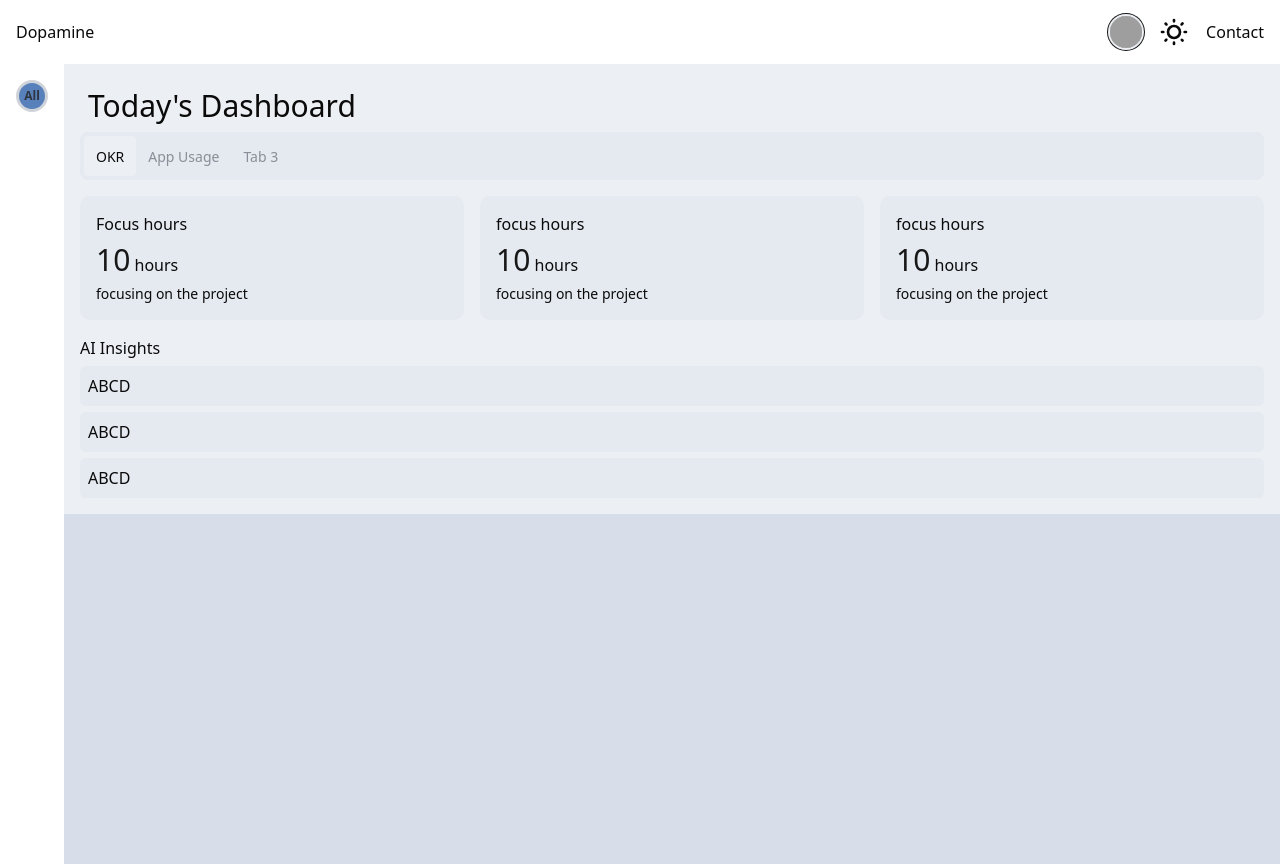
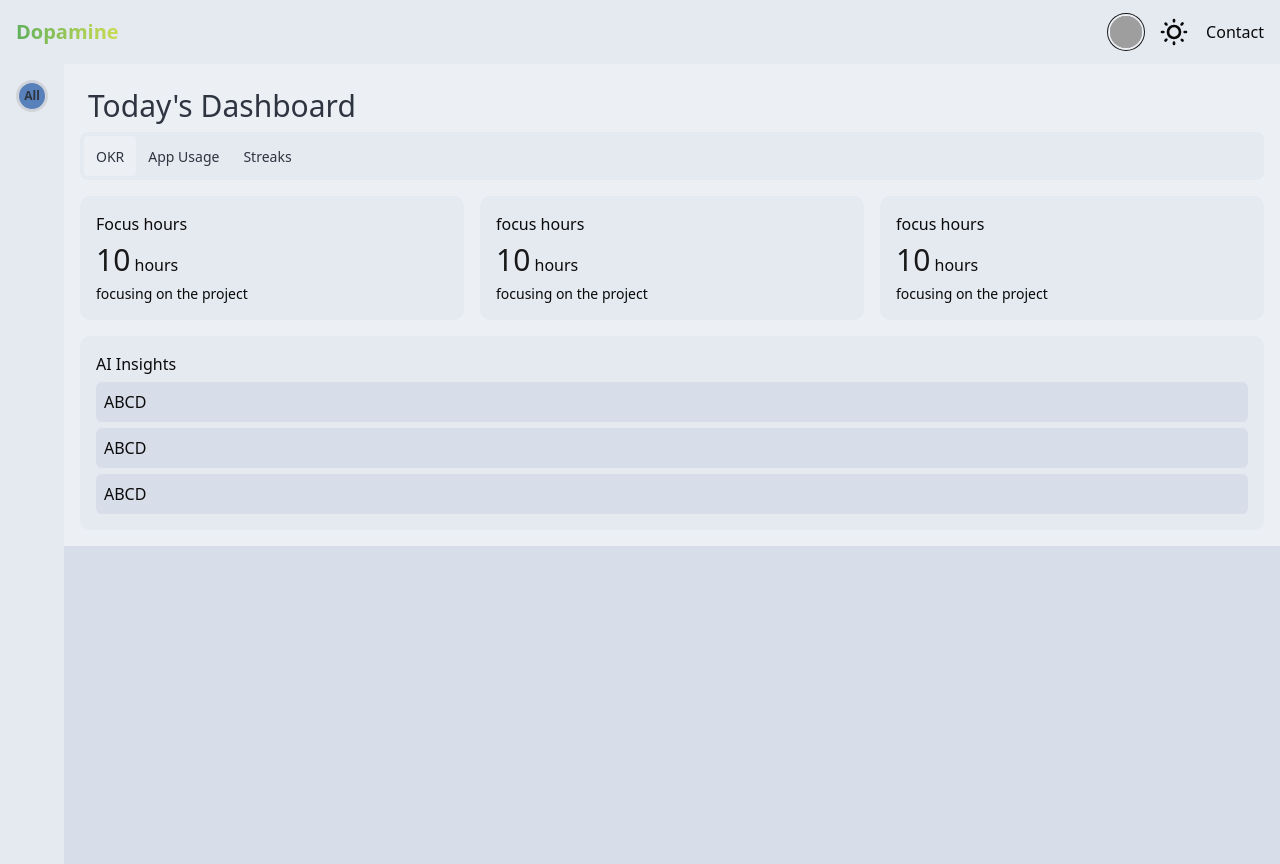
Before and after one commit to TempestShaw/Dopamine, a Next.js app in the folder DopamineWeb/: page / in a window 1280 px wide. Built offline with nearby package versions, Linux system fonts and the light colour scheme; grey boxes are pictures that could not be loaded.

Commit message:
chore: Minor tailwind update

```diff
--- a/DopamineWeb/src/app/components/header.tsx
+++ b/DopamineWeb/src/app/components/header.tsx
@@ -1,9 +1,11 @@
 import ThemeToggler from "./secondary/themeToggler"
 export default function Header() {
     return (
-        <div className="flex justify-between items-center p-4">
-            <div className="">
-                <h1>Dopamine</h1>
+        <div className="flex bg-base-200 justify-between items-center p-4">
+            <div className="flex items-center gap-2 font-bold">
+                 <span className="text-xl bg-clip-text text-transparent bg-gradient-to-r from-[#5fb05a] to-[#cadc51]">
+                    Dopamine
+                </span>
             </div>
             <div className="flex gap-4 items-center">
                 <div className="avatar">
--- a/DopamineWeb/src/app/components/secondary/pie-chart.tsx
+++ b/DopamineWeb/src/app/components/secondary/pie-chart.tsx
@@ -33,7 +33,7 @@ export default function PieChartComponent(data: {data:ChartData}) {
               <g>
                 <path
                   d={`M${sx} ${sy} L${mx} ${my} L${ex} ${ey}`}
-                  stroke={'rgba(0,0,0,0.3)'}
+                  stroke={colors[props.index % colors.length]}
                   fill="none"
                 />
                 <text x={cx} y={cy} dy={8} textAnchor="middle" fill='#000000'>
@@ -50,7 +50,7 @@ export default function PieChartComponent(data: {data:ChartData}) {
                   y={ey}
                   dy={18}
                   textAnchor={textAnchor}
-                  fill={"#222222"}
+                  fill={colors[props.index % colors.length]}
                 >
                   {props.value}
                 </text>
@@ -62,7 +62,7 @@ return (
 
 
 <PieChart width={730} height={500}>
-<Pie data={data.data} dataKey="value" nameKey="name" cx="50%" cy="50%" innerRadius={100} outerRadius={200} fill="#8884d8" label={renderLabel}>
+<Pie data={data.data} dataKey="value" nameKey="name" cx="50%" cy="50%" innerRadius={100} outerRadius={200} label={renderLabel}>
 {data.data.map((entry, index) => (
 
   <Cell key={`cell-${index}`} fill={colors[index % colors.length]} />
--- a/DopamineWeb/src/app/components/sidebar.tsx
+++ b/DopamineWeb/src/app/components/sidebar.tsx
@@ -1,7 +1,7 @@
 
 export default function Sidebar() {
     return (
-        <div className="flex min-h-[100vh]">
+        <div className="flex bg-base-200 min-h-[100vh]">
             <div className="flex flex-col p-4">
                 <button className="w-8 h-8 btn btn-outline btn-active btn-sm rounded-full bg-[#5880ba]">
                     All
--- a/DopamineWeb/src/app/page.tsx
+++ b/DopamineWeb/src/app/page.tsx
@@ -72,28 +72,28 @@ export default function Home() {
         <Sidebar />
         <div className="flex flex-col items-center bg-base-300 w-full">
           <div className="m-2 mt-0 p-4 bg-base-100 w-full">
-            <div className="p-2 text-3xl">Today's Dashboard</div>
+            <div className="p-2 text-3xl text-base-content">Today's Dashboard</div>
             <div role="tablist" className="tabs tabs-box">
               <a
                 role="tab"
-                className={`tab ${activeTab === 'tab1' ? 'tab-active' : ''}`}
+                className={`text-base-content tab ${activeTab === 'tab1' ? 'tab-active' : ''}`}
                 onClick={() => setActiveTab('tab1')}
               >
                 OKR
               </a>
               <a
                 role="tab"
-                className={`tab ${activeTab === 'tab2' ? 'tab-active' : ''}`}
+                className={`text-base-content tab ${activeTab === 'tab2' ? 'tab-active' : ''}`}
                 onClick={() => setActiveTab('tab2')}
               >
                 App Usage
               </a>
               <a
                 role="tab"
-                className={`tab ${activeTab === 'tab3' ? 'tab-active' : ''}`}
+                className={`text-base-content tab ${activeTab === 'tab3' ? 'tab-active' : ''}`}
                 onClick={() => setActiveTab('tab3')}
               >
-                Tab 3
+                Streaks
               </a>
             </div>
 
@@ -108,10 +108,10 @@ export default function Home() {
                     </div>
                   ))}
                 </div>
-                <div className='flex flex-col mt-4 gap-1.5'>
+                <div className='flex flex-col rounded-lg mt-4 p-4 gap-1.5 bg-base-200'>
                   <div className='text-strong'>AI Insights</div>
                   {data.daily.aiMessage.map((items, index) => (
-                    <div key={index} className='w-full bg-base-200 rounded-sm p-2'>{items.text}</div>
+                    <div key={index} className='w-full bg-base-300 rounded-sm p-2'>{items.text}</div>
                   ))}
                 </div>
               </div>
```
